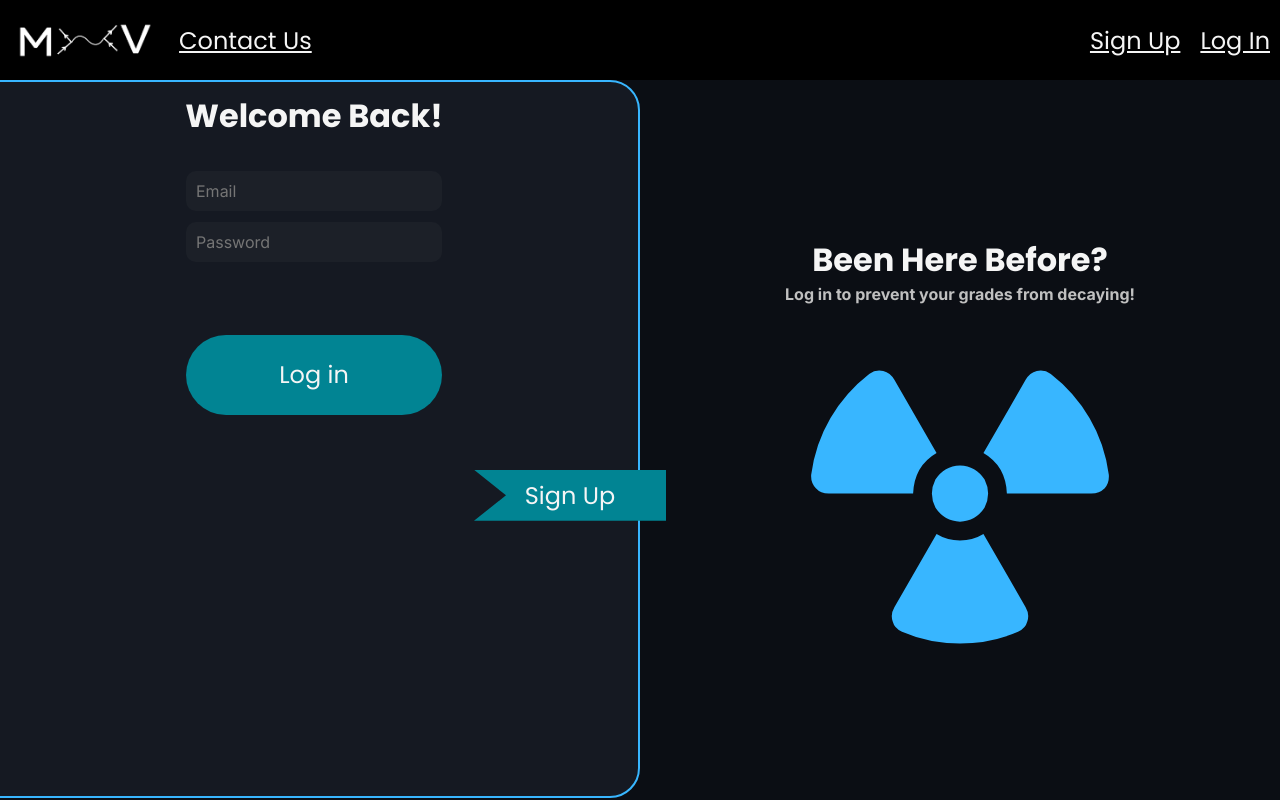
After one commit to JohnProgramming08/Mass-x-Velocity, a Flask app: page /join/1 in a window 1280 px wide. The commit adds this page. Run offline with Flask 3, Linux system fonts and the light colour scheme.

Commit message:
feat: finish join.html desktop UI

```diff
--- a/MxV/backend/forms/__init__.py
+++ b/MxV/backend/forms/__init__.py
@@ -1,2 +1,2 @@
-from log_in import LogInForm
-from sign_up import SignUpForm
+from .log_in import LogInForm
+from .sign_up import SignUpForm
--- a/MxV/backend/forms/sign_up.py
+++ b/MxV/backend/forms/sign_up.py
@@ -12,4 +12,4 @@ class SignUpForm(FlaskForm):
         render_kw={"placeholder": "Password"},
         validators=[DataRequired(), Length(min=5, max=25)],
     )
-    log_in = SubmitField("Log in")
+    sign_up = SubmitField("Sign up")
--- a/MxV/backend/routes/__init__.py
+++ b/MxV/backend/routes/__init__.py
@@ -1,7 +1,8 @@
 from flask import Flask
 
 from .index import index_bp
-
+from .join import join_bp
 
 def register_routes(app: Flask):
 	app.register_blueprint(index_bp)
+	app.register_blueprint(join_bp)
--- a/MxV/backend/routes/join.py
+++ b/MxV/backend/routes/join.py
@@ -3,7 +3,7 @@ from forms import LogInForm, SignUpForm
 from services import Join
 
 
-join_bp = Blueprint("main", __name__)
+join_bp = Blueprint("join", __name__)
 
 @join_bp.route("/join/<clicked>", methods=["GET", "POST"])
 def join(clicked):
--- /dev/null
+++ b/MxV/backend/static/css/intro.css
@@ -0,0 +1,25 @@
+/* Header Styles */
+header {
+	width: 100%;
+	height: 10vh;
+	flex-direction: row;
+	justify-content: space-between;
+}
+
+.header-div {
+	display: flex;
+	align-items: center;
+}
+
+.header-div * {
+	padding-left: 10px;
+	padding-right: 10px;
+}
+
+#mxvlogo {
+	height: 10vh;
+}
+
+main {
+	padding-top: 10vh;
+}
--- /dev/null
+++ b/MxV/backend/static/css/join.css
@@ -0,0 +1,107 @@
+:root {
+	--icon-color: #38B6FF;
+	--secondary: #C0C0C0;
+	--button: #018493;
+}
+
+/* Global Styles */
+html, body {
+	overflow-x: hidden;
+}
+
+main {
+	width: 200vw;
+	height: 100vh;
+	display: flex;
+	flex-direction: row;
+}
+
+/* Graphics Div Styles */
+.graphics-div {
+	height: 100%;
+	display: flex;
+	flex-direction: column;
+	align-items: center;
+	justify-content: center;
+	width: 50vw;
+}
+
+.icon {
+	font-size: 300px;
+	color: var(--icon-color);
+	margin-top: 40px;
+}
+
+/* Form Div Styles */
+#form-div {
+	display: flex;
+	justify-content: space-between;
+	align-items: flex-start;
+	width: 100vw;
+	height: calc(90vh - 2px);
+}
+
+form {
+	display: flex;
+	flex-direction: column;
+	align-items: center;
+	width: 50vw;
+	position: relative;
+}
+
+form h1 {
+	margin-bottom: 5%;
+}
+
+.input-div {
+	display: flex;
+	flex-direction: column;
+	align-items: center;
+}
+
+form input {
+	margin-bottom: 4%;
+	width: 20vw;
+}
+
+input[type='submit'] {
+	height: 10vh;
+	margin-top: 10%;
+}
+
+/* Sign Up Form Styles */
+#log-in-btn, #sign-up-btn {
+    --notch: 2rem;
+    background: var(--button);
+    color: var(--primary);
+	border: none;
+    width: 15vw;
+	padding-top: 0.5rem;
+	padding-bottom: 0.5rem;
+    cursor: pointer;
+    clip-path: polygon(0 0, 100% 0, calc(100% - var(--notch)) 50%, 100% 100%, 0 100%);
+    -webkit-clip-path: polygon(0 0, 100% 0, calc(100% - var(--notch)) 50%, 100% 100%, 0 100%);
+    transition: transform .15s ease, filter .15s ease;
+	position: relative;
+	margin-top: 30px;
+	left: -20vw;
+}
+
+#log-in-btn:hover {
+    transform: translateX(-5px);
+    filter: brightness(1.05);
+}
+
+
+/* Log In Form Styles */
+#sign-up-btn {
+	clip-path: polygon(0 0, 100% 0, 100% 100%, 0 100%, var(--notch) 50%);
+    -webkit-clip-path: polygon(0 0, 100% 0, 100% 100%, 0 100%, var(--notch) 50%);
+	left: auto;
+	right: -20vw;
+}
+
+#sign-up-btn:hover {
+	transform: translateX(5px);
+	filter: brightness(1.05);
+}
--- a/MxV/backend/static/css/styles.css
+++ b/MxV/backend/static/css/styles.css
@@ -47,7 +47,7 @@ header a:hover {
 }
 
 /* Font Styles */
-h1, h2, h3, button, header a, .dropdown {
+h1, h2, h3, button, header a, .dropdown, input[type="submit"] {
 	font-family: 'Poppins', system-ui, sans-serif;
 	font-size: 32px;
 	color: var(--primary);
@@ -57,7 +57,7 @@ h2 {
 	font-size: 28px;
 }
 
-h3, button, header a, .dropdown {
+h3, button, header a, .dropdown, input[type="submit"] {
 	font-size: 24px;
 }
 
@@ -82,20 +82,22 @@ h4 {
 /* Input Styles */
 input[type='submit'] {
 	background-color: var(--button);
-	transition: 0.3s ease-in-out;
-	padding: 20px;
-	border-radius: 30%;
+	transition: 0.2s ease-in-out;
+	border-radius: 9999px;
+	border: none;
 }
 
 input[type='submit']:hover {
 	background-color: var(--border);
 	font-weight: bold;
+	cursor: pointer;
 }
 
 input[type='text'], input[type='password'], input[type='email'] {
 	background-color: var(--input);
 	border-radius: 10px;
 	padding: 10px;
+	border: none;
 }
 
 input[type='text']:focus, input[type='password']:focus, input[type='email']:focus {
--- /dev/null
+++ b/MxV/backend/static/js/join.js
@@ -0,0 +1,25 @@
+document.addEventListener('DOMContentLoaded', () => {
+    const body = document.querySelector('body');
+    const loginBtn = document.getElementById('log-in-btn');
+    const signupBtn = document.getElementById('sign-up-btn');
+
+    let state = document.querySelector('main').id === 'signup' ? 'signup' : 'login';
+
+    // show a specific form (left = login, right = signup)
+    function showForm(target) {
+        const maxScrollLeft = Math.max(0, body.scrollWidth - body.clientWidth);
+        if (target === 'signup') {
+            body.scrollTo({ left: 0, behavior: 'smooth' });
+            state = 'signup';
+        } else {
+            body.scrollTo({ left: maxScrollLeft, behavior: 'smooth' });
+            state = 'login';
+        }
+    }
+
+	// Add event listeners
+    if (loginBtn) loginBtn.addEventListener('click', () => showForm('login'));
+    if (signupBtn) signupBtn.addEventListener('click', () => showForm('signup'));
+
+    showForm(state);
+});
--- /dev/null
+++ b/MxV/backend/templates/intro.html
@@ -0,0 +1,17 @@
+{% extends "base.html" %}
+
+{% block content %}
+<body>
+	<header>
+		<div class="header-div">
+			<img id="mxvlogo" src="{{url_for('static', filename='images/MxVlogo.png')}}" alt="MxV logo." title="Mass x Velocity">
+			<a href="mailto:dylan08code@gmail.com" target="_blank">Contact Us</a>
+		</div>
+		<div class="header-div">
+			<a href="/join/signup" target="_blank">Sign Up</a>
+			<a href="/join/login" target="_blank">Log In</a>
+		</div>
+	</header>
+	{% block main %}{% endblock %}
+{% endblock %}
+</body>
--- /dev/null
+++ b/MxV/backend/templates/join.html
@@ -0,0 +1,50 @@
+{% extends "intro.html" %}
+
+{% block style %}
+<link rel="stylesheet" href="{{url_for('static', filename='css/intro.css')}}">
+<link rel="stylesheet" href="{{url_for('static', filename='css/join.css')}}">
+<link rel="stylesheet" href="https://cdnjs.cloudflare.com/ajax/libs/font-awesome/6.5.0/css/all.min.css" integrity="..." crossorigin="anonymous">
+{% endblock %}
+
+{% block main %}
+<!-- Main Content -->
+<main id="{{ clicked }}">
+	<div class="graphics-div">
+		<h1>First Time?</h1>
+		<h4>Sign up now and watch your grades skyrocket!</h4>
+		<i class="fa-solid fa-user-astronaut icon"></i>
+	</div>
+
+	<!-- Log in and sign up forms -->
+	<div id="form-div" class="card">
+		<form action="/join/{{ clicked }}" method="post" id="signup_form">
+			{{ sign_up_form.hidden_tag() }}
+			<h1>Welcome!</h1>
+			<div class="input-div">
+				{{ sign_up_form.email() }}
+				{{ sign_up_form.password() }}
+			</div>
+			{{ sign_up_form.sign_up() }}
+			<button type="button" id="log-in-btn">Log In</button>
+		</form>
+
+		<form action="/join/{{ clicked }}" method="post" id="login_form">
+			{{ log_in_form.hidden_tag() }}
+			<h1>Welcome Back!</h1>
+			<div class="input-div">
+				{{ log_in_form.email() }}
+				{{ log_in_form.password() }}
+			</div>
+			{{ log_in_form.log_in() }}
+			<button type="button" id="sign-up-btn">Sign Up</button>
+		</form>
+	</div>
+
+	<div class="graphics-div" id="g2">
+		<h1>Been Here Before?</h1>
+		<h4>Log in to prevent your grades from decaying!</h4>
+		<i class="fa-solid fa-radiation icon"></i>
+	</div>
+</main>
+<script src="{{ url_for('static', filename='js/join.js')}}"></script>
+{% endblock %}
```
Also changed, not shown: MxV/backend/static/css/index.css (+0 -22 lines), MxV/backend/templates/index.html (+3 -16 lines).
